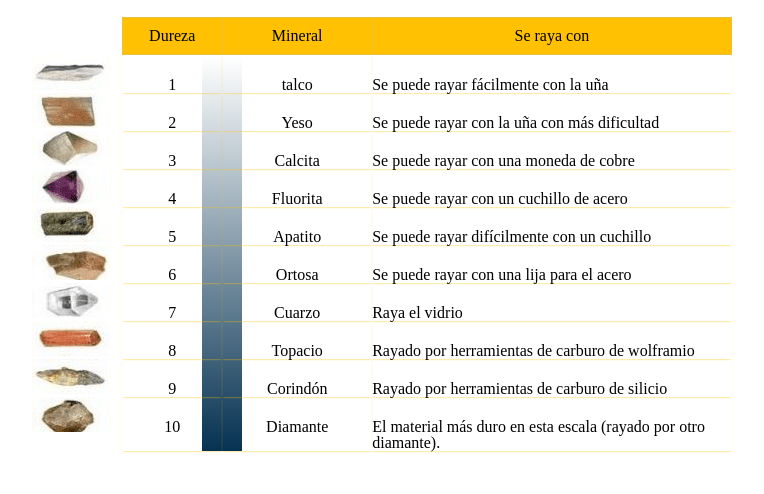
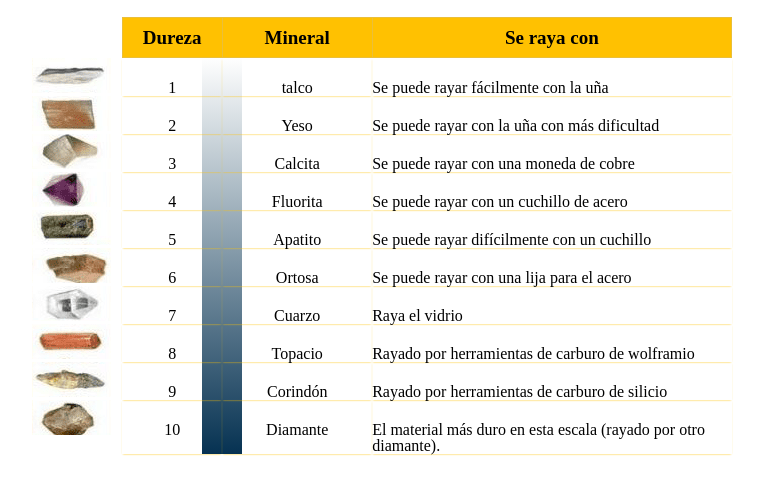
Before and after one commit to MeryLo/-NVL-CSS-P6a, a plain HTML site: page index.html in a window 1280 px wide. Shown: the part 48-542 px from the top of the page, without its empty margins (352-1116 px from the left). Drawn offline with Linux system fonts and the light colour scheme.

Commit message:
modifique celdas

```diff
--- a/reset.css
+++ b/reset.css
@@ -41,3 +41,9 @@ table {
 	border-collapse: collapse;
 	border-spacing: 0;
 }
+html {
+	box-sizing: border-box;
+  }
+  *, *:before, *:after {
+	box-sizing: inherit;
+  }
--- a/style.css
+++ b/style.css
@@ -51,6 +51,8 @@
 .table tr th {
     padding: 10px;
     border: 1px solid #eabf3a;
+    font-size: 19px;
+    font-weight: bold;
 }
 
 
```
Also changed, not shown: index.html (indentation only).
